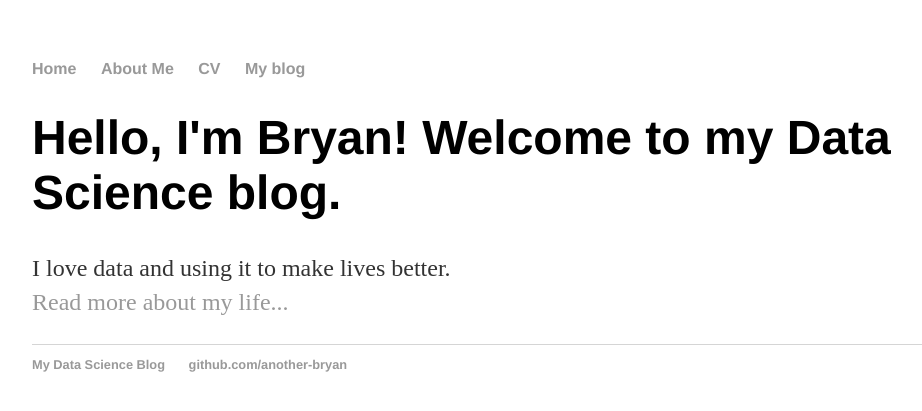
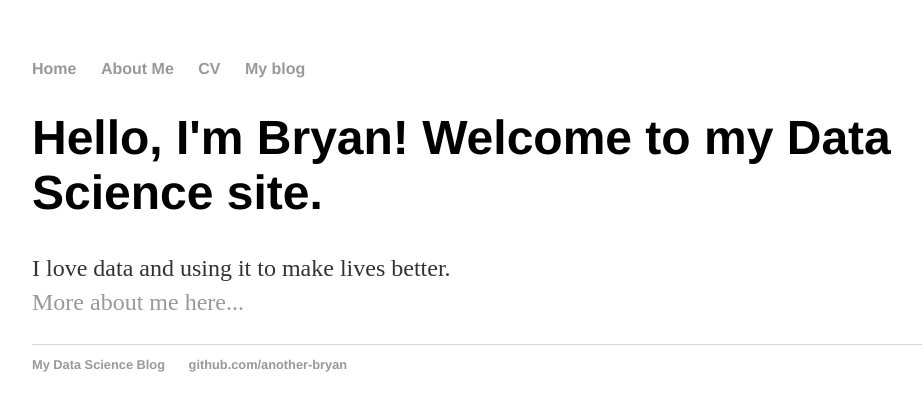
Before and after one commit to another-bryan/another-bryan.github.io, a Jekyll site: the page built from index.html, in a window 1280 px wide. Shown: the top 411 px of the page, without its empty margins (160-1082 px from the left). Built offline with Jekyll 4.4.1, drawn with Linux system fonts in a browser that asks for light colours.

Commit message:
minor text edits

```diff
--- a/index.html
+++ b/index.html
@@ -5,8 +5,8 @@ title: Bryan, Data Scientist
 
 
 <div class="blurb">
-	<h1>Hello, I'm Bryan! Welcome to my Data Science blog.</h1>
+	<h1>Hello, I'm Bryan! Welcome to my Data Science site.</h1>
 	<p>I love data and using it to make lives better.
 		<br>
-		<a href="about.html">Read more about my life...</a></p>
+		<a href="about.html">More about me here...</a></p>
 </div><!-- /.blurb -->
```
